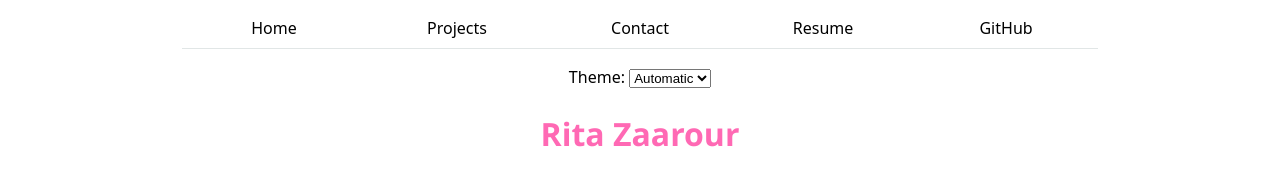
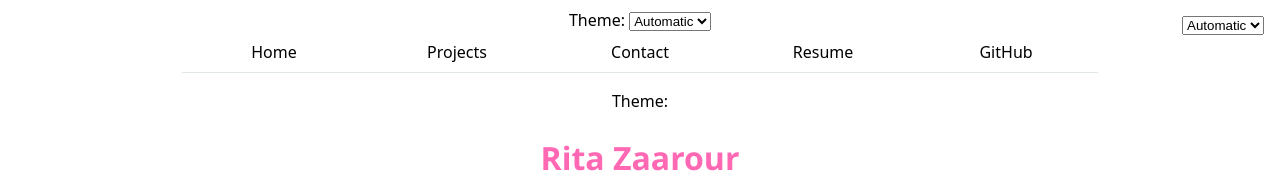
Before and after one commit to ritazaarour/website.github.io, a plain HTML site: page index.html in a window 1280 px wide. Shown: the top 185 px of the page. Drawn offline with Linux system fonts and the light colour scheme.

Commit message:
repositioning dropdown

```diff
--- a/global.js
+++ b/global.js
@@ -43,3 +43,16 @@ let currentLink = navLinks.find(
 );
 
 currentLink?.classList.add("current");
+
+document.body.insertAdjacentHTML(
+  'afterbegin',
+  `
+	<label for="color-scheme">
+		Theme:
+		<select>
+			<option value="light dark">Automatic</option>
+            <option value="light">Light</option>
+            <option value="dark">Dark</option>
+		</select>
+	</label>`,
+);
--- a/index.html
+++ b/index.html
@@ -18,7 +18,7 @@
      </nav> -->
 
     <label for="color-scheme">Theme:</label>
-    <select id="color-scheme">
+    <select class="color-scheme">
         <option value="automatic">Automatic</option>
         <option value="light">Light</option>
         <option value="dark">Dark</option>
--- a/style.css
+++ b/style.css
@@ -68,6 +68,12 @@ form button {
   grid-column: 1 / -1;
 }
 
+.color-scheme {
+  position: absolute;
+  top: 1rem;
+  right: 1rem;
+}
+
 nav {
     display: flex;
     margin-bottom: 1em;
```
